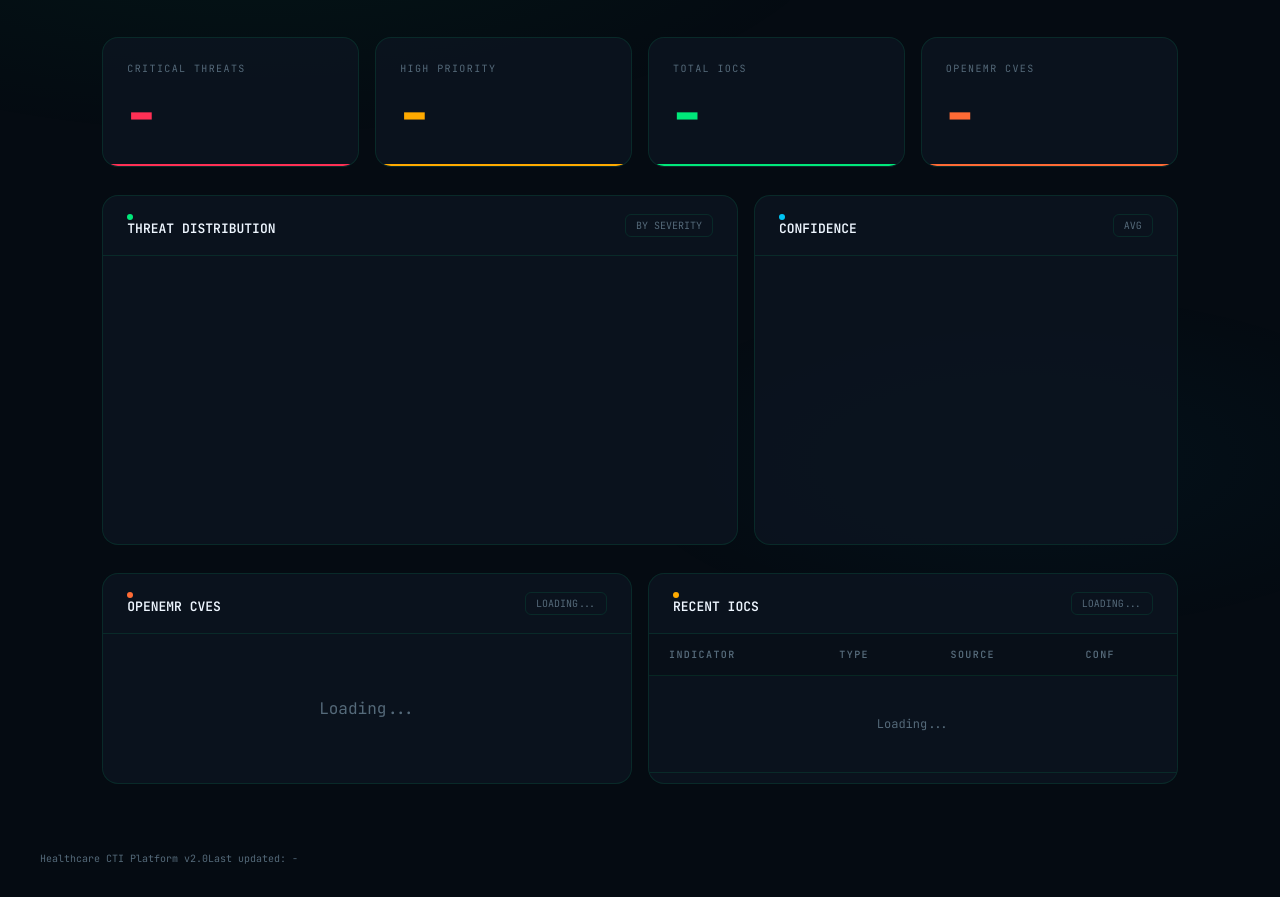
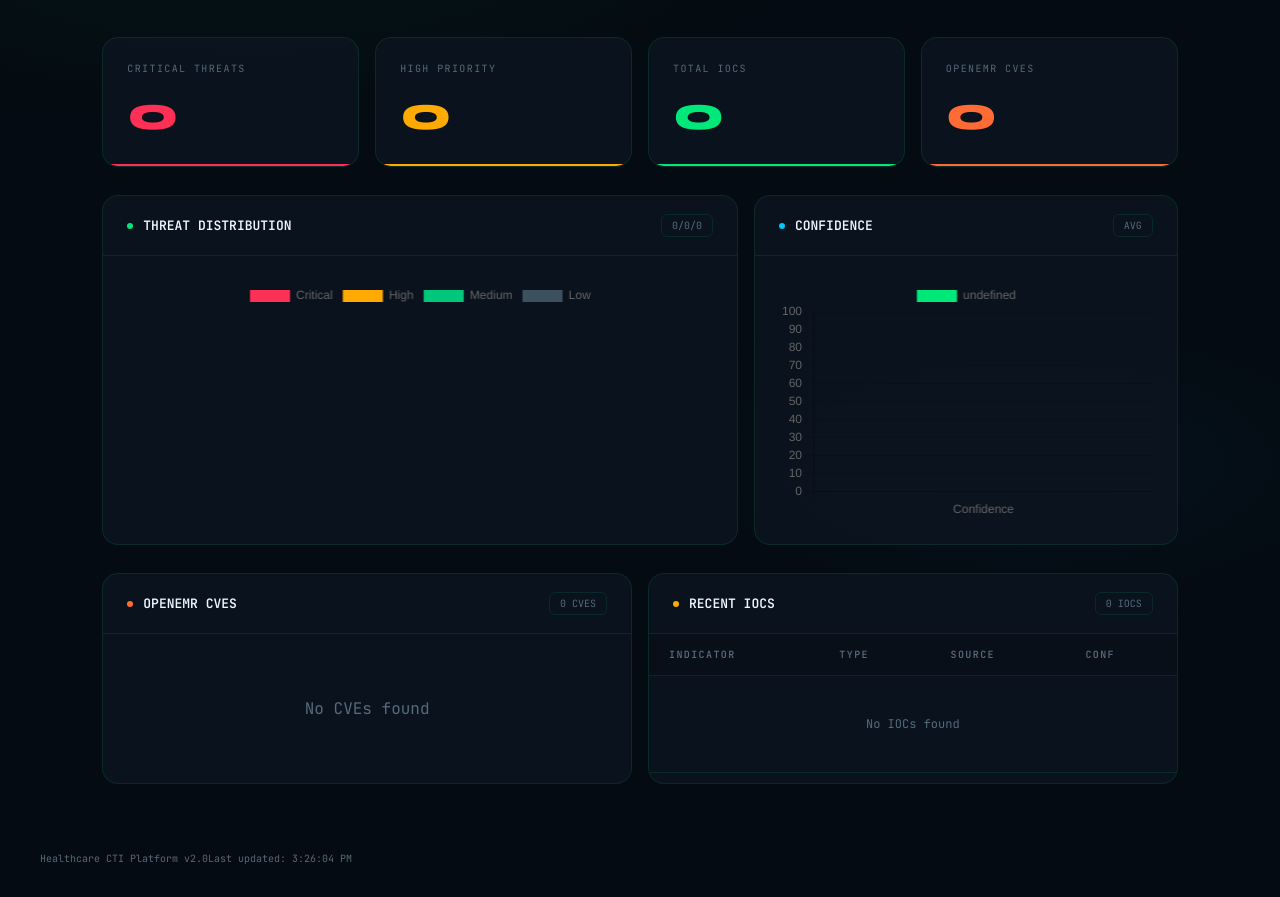
Before and after one commit to ekkonomics-1/healthcare-cti-platform, a plain HTML site: page dashboard/index.html in a window 1280 px wide. Shown: the part 178-1075 px from the top of the page. Drawn offline with nearby package versions, Linux system fonts and the light colour scheme; no server answers.

Commit message:
Fixed all JS issues: syntax error, maintainAspectRatio, Promise.allSettled, HTML escaping

```diff
--- a/dashboard/index.html
+++ b/dashboard/index.html
@@ -49,11 +49,12 @@
         .charts-row { display: grid; grid-template-columns: 1.2fr 0.8fr; gap: 16px; margin-bottom: 28px; }
         .panel { background: var(--bg-glass); border: 1px solid var(--border); border-radius: 16px; overflow: hidden; }
         .panel-head { padding: 18px 24px; border-bottom: 1px solid var(--border); display: flex; justify-content: space-between; align-items: center; }
+        .panel-title { display: flex; align-items: center; gap: 10px; }
         .panel-title-dot { width: 6px; height: 6px; border-radius: 50%; background: var(--accent); }
         .panel-title h3 { font-size: 13px; color: var(--text-bright); text-transform: uppercase; }
         .panel-tag { font-size: 10px; color: var(--text-dim); text-transform: uppercase; padding: 4px 10px; border-radius: 6px; border: 1px solid var(--border); }
         .panel-body { padding: 24px; }
-        .chart-wrap { height: 240px; }
+        .chart-wrap { height: 240px; display: flex; align-items: center; justify-content: center; }
         .table-panel { background: var(--bg-glass); border: 1px solid var(--border); border-radius: 16px; overflow: hidden; }
         table { width: 100%; border-collapse: collapse; }
         th { font-size: 10px; text-transform: uppercase; letter-spacing: 0.14em; color: var(--text-dim); padding: 14px 20px; text-align: left; border-bottom: 1px solid var(--border); background: rgba(0,0,0,0.2); }
@@ -95,7 +96,7 @@
         <div class="page-header">
             <div class="page-title">
                 <h2>Threat <span>Intelligence</span> Dashboard</h2>
-                <p>Real-time IOC monitoring & CVE tracking for Healthcare</p>
+                <p>Real-time IOC monitoring and CVE tracking for Healthcare</p>
             </div>
             <div class="header-controls">
                 <button class="btn" id="btnRefresh" type="button">Refresh</button>
@@ -112,7 +113,7 @@
 
         <div class="charts-row">
             <div class="panel">
-                <div class="panel-head"><div class="panel-title"><div class="panel-title-dot"></div><h3>Threat Distribution</h3></div><span class="panel-tag">By severity</span></div>
+                <div class="panel-head"><div class="panel-title"><div class="panel-title-dot"></div><h3>Threat Distribution</h3></div><span class="panel-tag" id="dist-tag">Loading...</span></div>
                 <div class="panel-body"><div class="chart-wrap"><canvas id="distChart"></canvas></div></div>
             </div>
             <div class="panel">
@@ -143,6 +144,11 @@
 var distChart = null;
 var confChart = null;
 
+function esc(s) {
+    if (!s) return '';
+    return String(s).replace(/&/g, '&amp;').replace(/</g, '&lt;').replace(/>/g, '&gt;');
+}
+
 function updateClock() {
     var now = new Date();
     var h = String(now.getUTCHours()).padStart(2,'0');
@@ -154,7 +160,10 @@
 updateClock();
 
 function fetchJSON(url) {
-    return fetch(url).then(function(r) { return r.json(); });
+    return fetch(url).then(function(r) {
+        if (!r.ok) throw new Error('HTTP ' + r.status);
+        return r.json();
+    });
 }
 
 function updateKPIs(data) {
@@ -170,13 +179,15 @@
     if (distChart) distChart.destroy();
     if (confChart) confChart.destroy();
 
+    document.getElementById('dist-tag').textContent = (data.critical_count||0) + '/' + (data.high_count||0) + '/' + (data.medium_count||0);
+
     distChart = new Chart(ctx1, {
         type: 'doughnut',
         data: {
             labels: ['Critical', 'High', 'Medium', 'Low'],
             datasets: [{ data: [data.critical_count||0, data.high_count||0, data.medium_count||0, data.low_count||0], backgroundColor: ['#ff3055','#ffaa00','#00c87a','#3d5060'], borderWidth: 0 }]
         },
-        options: { responsive: true, cutout: '68%' }
+        options: { responsive: true, maintainAspectRatio: false, cutout: '68%' }
     });
 
     confChart = new Chart(ctx2, {
@@ -185,15 +196,16 @@
             labels: ['Confidence'],
             datasets: [{ data: [data.avg_confidence||0], backgroundColor: '#00e87a', borderRadius: 10 }]
         },
-        options: { responsive: true, scales: { y: { beginAtZero: true, max: 100 } } } }
+        options: { responsive: true, maintainAspectRatio: false, scales: { y: { beginAtZero: true, max: 100 } } }
     });
 }
 
 function updateCVEs(cves) {
-    document.getElementById('cve-count').textContent = cves.length;
-    document.getElementById('cve-tag').textContent = cves.length + ' CVEs';
+    var count = cves ? cves.length : 0;
+    document.getElementById('cve-count').textContent = count;
+    document.getElementById('cve-tag').textContent = count + ' CVEs';
     var list = document.getElementById('cve-list');
-    if (!cves.length) {
+    if (!count) {
         list.innerHTML = '<div class="empty">No CVEs found</div>';
         return;
     }
@@ -202,40 +214,41 @@
         var cve = cves[i];
         var sc = cve.base_score || 0;
         var sev = sc >= 9 ? 'cve-score-crit' : (sc >= 7 ? 'cve-score-high' : '');
-        html += '<div class="cve-item"><span class="cve-id">' + cve.cve_id + '</span><span class="cve-score ' + sev + '">' + sc + '</span><span class="cve-desc">' + (cve.description || '').substring(0,60) + '</span></div>';
+        html += '<div class="cve-item"><span class="cve-id">' + esc(cve.cve_id) + '</span><span class="cve-score ' + sev + '">' + sc + '</span><span class="cve-desc">' + esc(cve.description || '').substring(0,60) + '</span></div>';
     }
     list.innerHTML = html;
 }
 
 function updateIOCs(iocs) {
-    document.getElementById('ioc-tag').textContent = iocs.length + ' IOCs';
+    var count = iocs ? iocs.length : 0;
+    document.getElementById('ioc-tag').textContent = count + ' IOCs';
     var tbody = document.getElementById('ioc-table');
-    if (!iocs.length) {
+    if (!count) {
         tbody.innerHTML = '<tr><td colspan="4" class="empty">No IOCs found</td></tr>';
         return;
     }
     var html = '';
     for (var i = 0; i < iocs.length; i++) {
         var ioc = iocs[i];
-        html += '<tr><td><span class="ioc-value">' + ioc.ioc + '</span></td><td><span class="type-chip">' + (ioc.ioc_type || 'unknown') + '</span></td><td><span class="badge badge-source">' + ioc.source + '</span></td><td>' + (ioc.confidence || 0) + '%</td></tr>';
+        html += '<tr><td><span class="ioc-value">' + esc(ioc.ioc) + '</span></td><td><span class="type-chip">' + esc(ioc.ioc_type || 'unknown') + '</span></td><td><span class="badge badge-source">' + esc(ioc.source) + '</span></td><td>' + (ioc.confidence || 0) + '%</td></tr>';
     }
     tbody.innerHTML = html;
 }
 
 function refreshAll() {
-    Promise.all([
+    Promise.allSettled([
         fetchJSON(API_BASE + '/kpis'),
         fetchJSON(API_BASE + '/iocs?limit=15'),
         fetchJSON(API_BASE + '/cve/openemr?limit=10')
     ]).then(function(results) {
-        var kpis = results[0];
-        var iocs = results[1];
-        var cves = results[2];
+        var kpis = results[0].status === 'fulfilled' ? results[0].value : {critical_count:0, high_count:0, total_today:0, medium_count:0, low_count:0, avg_confidence:0};
+        var iocs = results[1].status === 'fulfilled' ? results[1].value : [];
+        var cves = results[2].status === 'fulfilled' ? results[2].value.cves || [] : [];
 
         updateKPIs(kpis);
         updateCharts(kpis);
         updateIOCs(iocs);
-        updateCVEs(cves.cves || []);
+        updateCVEs(cves);
 
         document.getElementById('last-updated').textContent = 'Last updated: ' + new Date().toLocaleTimeString();
     }).catch(function(e) {
@@ -247,7 +260,7 @@
     fetch(API_BASE + '/collect', { method: 'POST' })
         .then(function(r) { return r.json(); })
         .then(function(d) {
-            alert('Collector: ' + d.collected + ' IOCs');
+            alert('Collector: ' + d.collected + ' IOCs collected');
             refreshAll();
         })
         .catch(function(e) {
```
